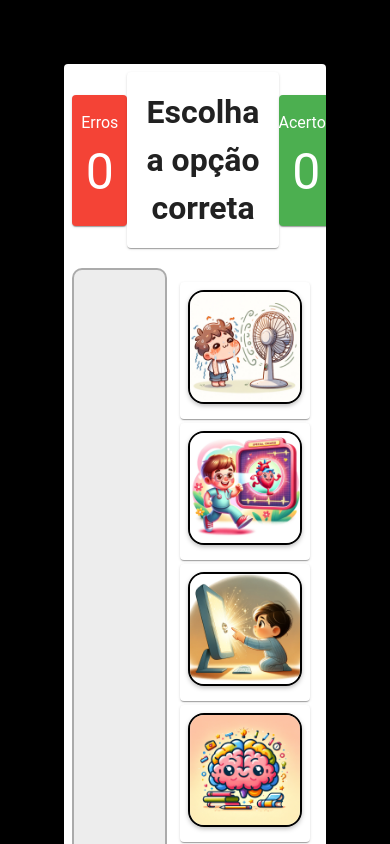
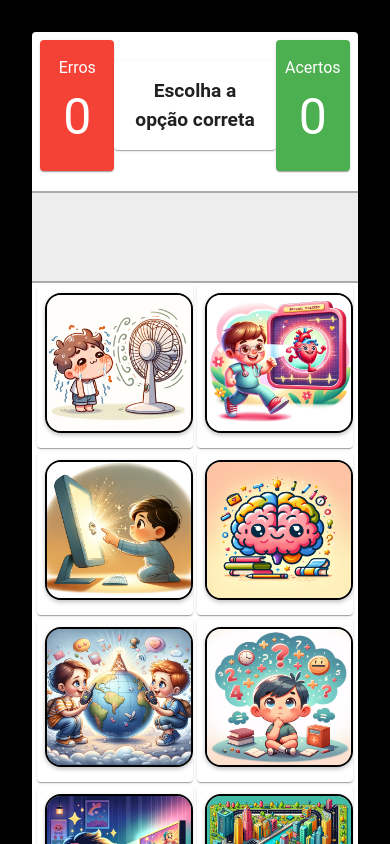
Before and after one commit to faelpatrick/CompKids, a Vue app: page / in a window 390 px wide. Shown: the top 844 px of the page. Built offline with nearby package versions, Linux system fonts and the light colour scheme.

Commit message:
Ajuste Mobile

```diff
--- a/src/components/JogoPecasPc.vue
+++ b/src/components/JogoPecasPc.vue
@@ -1,5 +1,5 @@
 <template>
-    <v-card class="ma-8" elevation="2">
+    <v-card class="conteudo" elevation="2">
 
         <!-- <h1 class="d-flex align-center justify-center">Jogo Compara Peças Pc</h1> -->
 
@@ -10,7 +10,7 @@
                     <span class="placar"> {{ erros }}</span>
                 </v-card>
                 <v-card class="pa-4">
-                    <h1> Escolha a opção correta</h1>
+                    <h1 class="placar_titulo"> Escolha a opção correta</h1>
                 </v-card>
                 <v-card width="100" class="pa-4 d-flex align-center justify-center flex-column" color="green">Acertos
                     <span class="placar"> {{ acertos }}</span>
@@ -162,6 +162,10 @@ const shuffle = () => {
 </script>
 
 <style scoped>
+
+.conteudo {
+    min-height: 90vh;
+}
 .cards_principal {
     display: flex;
     flex-direction: column;
@@ -169,8 +173,8 @@ const shuffle = () => {
     align-items: center;
     text-align: center;
     gap: 1px;
-    margin: 0 8px 0 20px;
-    padding: 0px 12px;
+    margin: 0 8px 0 2rem;
+    padding: 1rem 2rem;
     background-color: #ededed;
     border-radius: 10px;
     border: solid 2px #58585870;
@@ -188,8 +192,8 @@ const shuffle = () => {
 
 
 .img_opcao {
-    width: 114px;
-    height: 114px;
+    width: 100%;
+    height: 200px;
     margin: 4px;
     border-radius: 16px;
     filter: drop-shadow(0px 2px 2px rgba(0, 0, 0, 0.25));
@@ -197,11 +201,13 @@ const shuffle = () => {
 }
 
 #img_principal {
-    width: 300px;
+    width: 350px;
 }
 
 .img_desc {
-    font-size: 14px;
+    font-size: 1.4rem;
+    padding: 1rem;
+    line-height: 2;
     text-align: justify;
 }
 
@@ -214,4 +220,31 @@ const shuffle = () => {
     display: grid;
     grid-template-columns: 1fr 2fr;
 }
+
+@media screen and (max-width: 1024px) {
+    .v-row.grid_imgs {
+        display: flex;
+        flex-direction: column;
+    }
+    .cards_principal {
+        margin: 0;
+    }
+    .cards_opcoes {
+        margin: 0;
+        padding: 2px
+    }
+    #img_principal {
+        width: 94%;
+    }
+    .img_opcao {
+        height: 140px;
+     }
+    .img_desc {
+        font-size: 1rem;
+    }
+    .placar_titulo {
+        font-size: 1.2rem;
+    }
+
+}
 </style>
```
